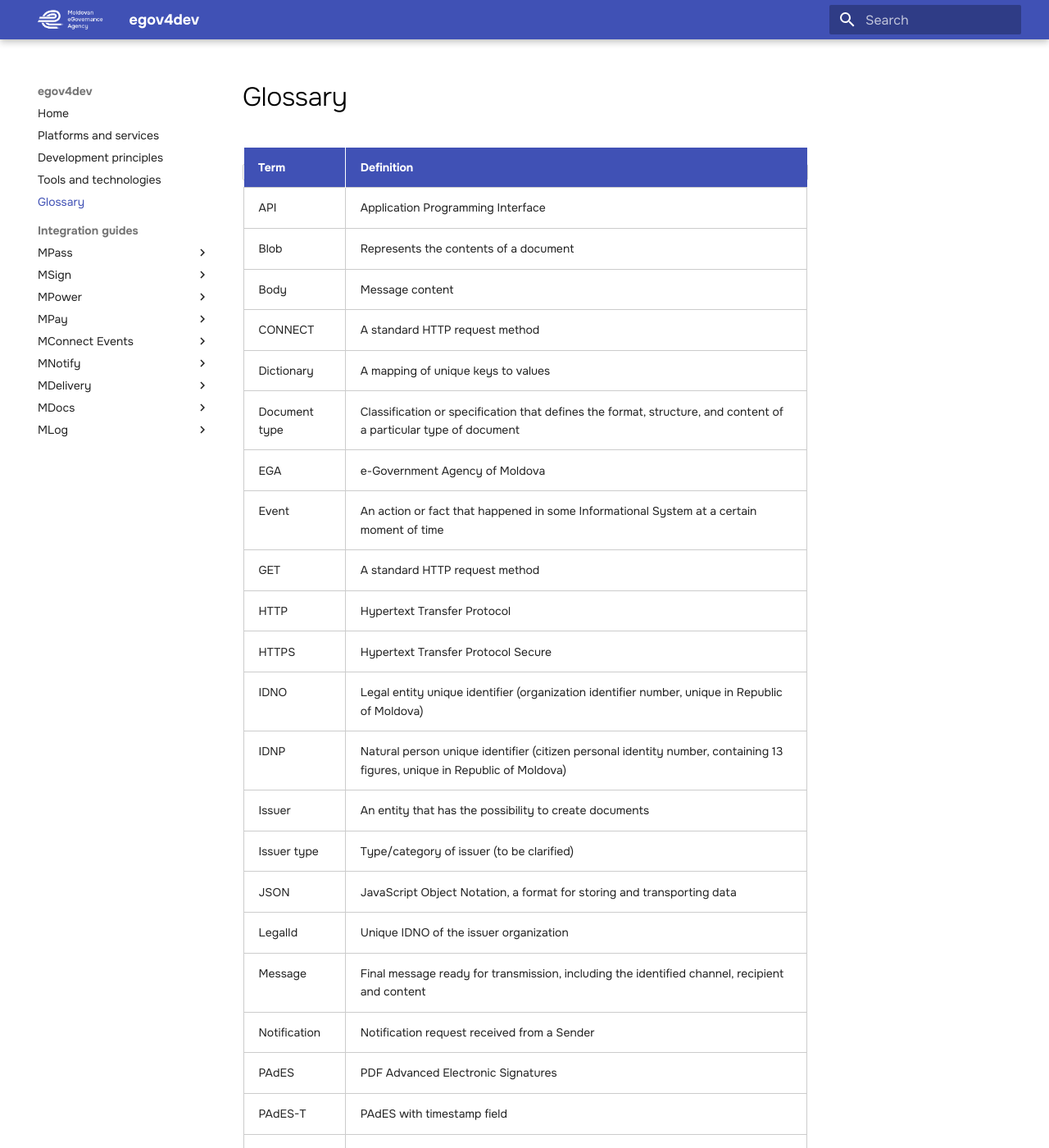
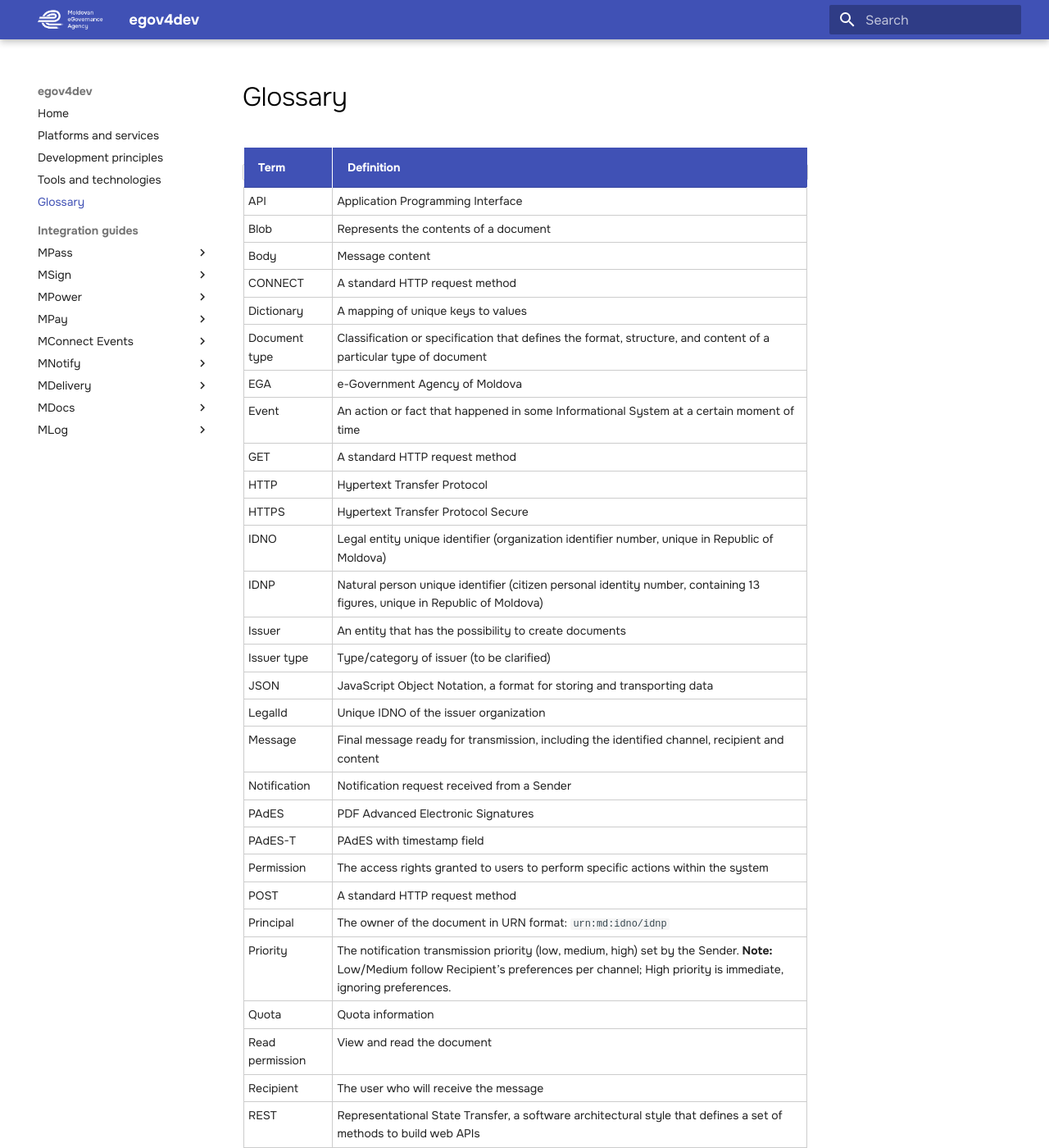
Before and after one commit to egov-moldova/egov4dev, an MkDocs documentation site: the page built from docs/glossary/glossary.md, in a window 1280 px wide and 1400 px high. Shown: the whole window at 82% size. Built offline with MkDocs 1.6.1 and Material for MkDocs 9.7.7, drawn with Linux system fonts in a browser that asks for light colours.

Commit message:
Update table.css

```diff
--- a/docs/stylesheets/table.css
+++ b/docs/stylesheets/table.css
@@ -23,12 +23,15 @@
 }
 
 table td {
-    border: 1px solid #ccc !important;
-    padding: 5px;
+    border-left: 1px solid #ccc !important;
+    border-bottom: 1px solid #ccc !important;
+    padding: 5px !important;
     text-align: left;
     vertical-align: top;
 }
-
+table td:last-child {
+    border-right: 1px solid #ccc !important;
+}
 .table-dark td,
 .table-dark > tbody > tr > th {
     border: 1px solid #ccc !important;
```
